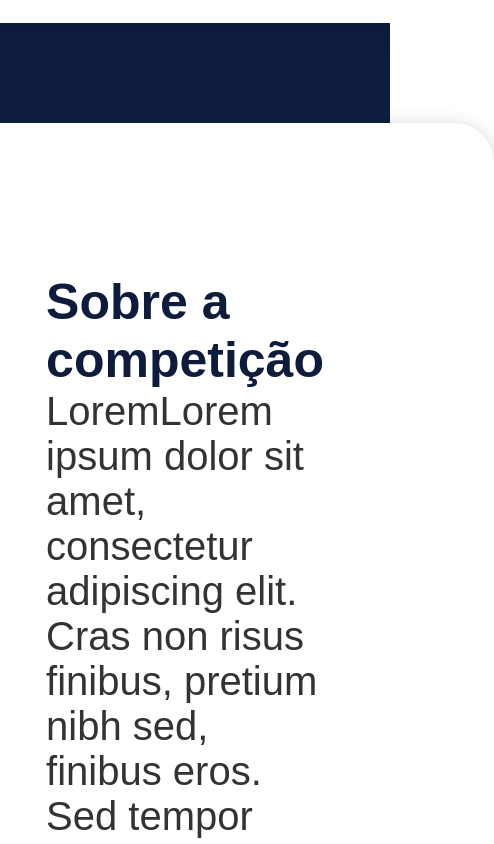
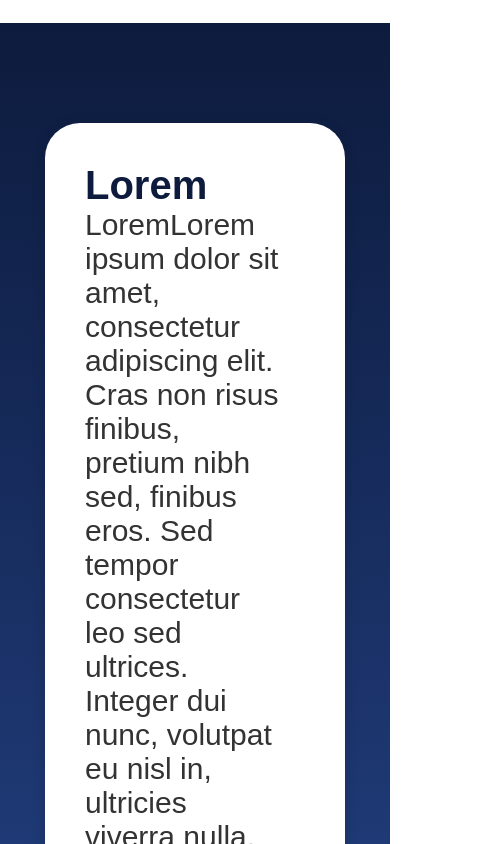
Before and after one commit to patrickgougeon/Site-Cansat-React, a React (Vite) app: page /#/ in a window 390 px wide. Shown: the part 920-1764 px from the top of the page, 494 px wide, since content can reach past the window. Built offline with nearby package versions, Linux system fonts and the light colour scheme.

Commit message:
consertando bug

```diff
--- a/src/index.css
+++ b/src/index.css
@@ -509,7 +509,7 @@ footer {
 #card {
     background-color: rgb(255, 255, 255);
     border-radius: 40px;
-    padding: 150px;
+    padding: 120px;
     display: flex;
     max-width: 1600px;
     box-shadow: 0 4px 20px rgba(0, 0, 0, 0.2);
@@ -531,15 +531,10 @@ footer {
     color: #333;
 }
 
-#img-section {
-    flex: 1;
-    background-color: #2d52a3;
-    display: flex;
-    justify-content: center;
-    align-items: center;
-    color: #fff;
-    font-weight: bold;
-    height: 500px;
+#card img {
+    width: 200px;
+    height: 300px;
+    align-self: center;
 }
 
 #terceira {
@@ -651,25 +646,25 @@ footer {
     padding: 20px 0;
   }
 
-  .text-section {
-    max-width: 100%;
-    width: 100%;
-    text-align: center;
-    margin: 0 50px;
+  #card {
+    background-color: white;
+    border-radius: 35px;
+    padding: 40px;
+    width: 300px;
+    box-shadow: 0 4px 15px rgba(0, 0, 0, 0.15);
+    text-align: left;
   }
 
-  .img-section {
-    justify-content: center;
-    align-items: center;
-    width: 100%;
-    display: flex;
-
+  #text-section {
+    width: 100px;
   }
 
-  .img-section img {
-    width: 80vw;
-    max-width: 220px;
-    height: auto;
+  #text-section p {
+    font-size: 30px;
+  }
+
+  #text-section h2 {
+    font-size: 40px;
   }
 
   .segunda {
@@ -687,15 +682,20 @@ footer {
     flex-direction: column;
   }
 
-  .patrocinadores-box img {
-    width: 28px;
+  #patrocinadores-box img {
+    width: 300px;
   }
 
-  #img-section {
+  #tcard2 {
     display: none;
   }
 
-  #tcards2 {
+  #tcard1 , #tcard2 {
+    width: 300px;
+    padding: 40px;
+  }
+
+  #card img {
     display: none;
   }
 }
--- a/src/pages/home.jsx
+++ b/src/pages/home.jsx
@@ -15,7 +15,7 @@ import ImagemDefault from "../images/ImagemDefault.png"
               </h1>
             </section>
 
-            {/*Segunda Sextion com informações sobre a competição */}
+            {/* Segunda Sextion com informações sobre a competição */}
 
             <section id="segunda">
 
@@ -23,14 +23,12 @@ import ImagemDefault from "../images/ImagemDefault.png"
 
                 <div id="text-section">
 
-                    <h2>Sobre a competição</h2>
+                    <h2>Lorem</h2>
                     <p>LoremLorem ipsum dolor sit amet, consectetur adipiscing elit. Cras non risus finibus, pretium nibh sed, finibus eros. Sed tempor consectetur leo sed ultrices. Integer dui nunc, volutpat eu nisl in, ultricies viverra nulla. Phasellus eu vestibulum ipsum. Mauris quis condimentum ipsum. Morbi fermentum tincidunt lorem, sit amet posuere ipsum aliquet in. Suspendisse felis lacus, tincidunt eu dui.</p>
 
                 </div>
 
-                <div id="img-section">
-                  <img src="" alt="imagem da competição" />
-                </div>
+                  <img src={ImagemDefault} alt="imagem da competição" />
               </div>
             </section>
 
@@ -61,7 +59,6 @@ import ImagemDefault from "../images/ImagemDefault.png"
                     <div id="patrocinadores">
                     <div id="patrocinadores-box"><img src={ImagemDefault} alt="primeiro patrocinador" /></div>
                     <div id="patrocinadores-box"><img src={ImagemDefault} alt="segundo patrocinador" /></div>
-                    <div id="patrocinadores-box"><img src={ImagemDefault} alt="terceiro patrocinador" /></div>
                     </div>
                 </div>
 
```
